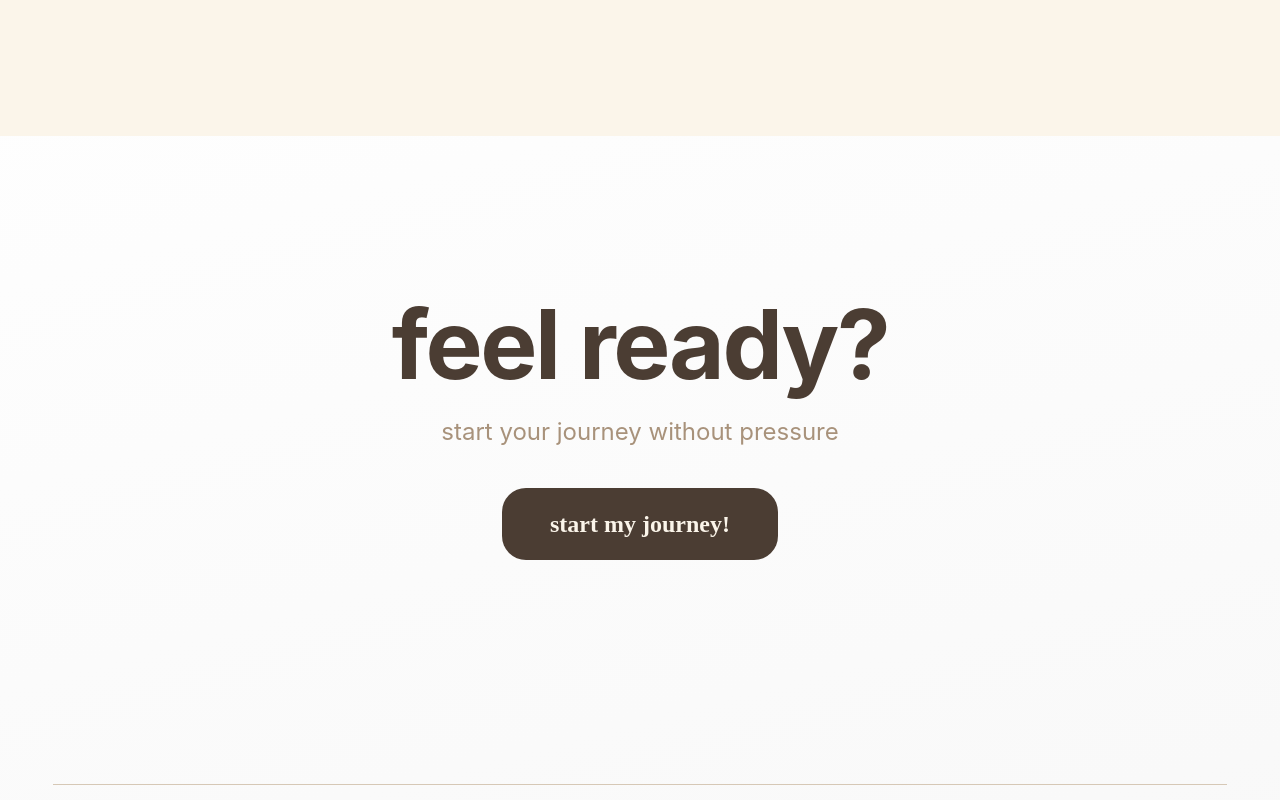
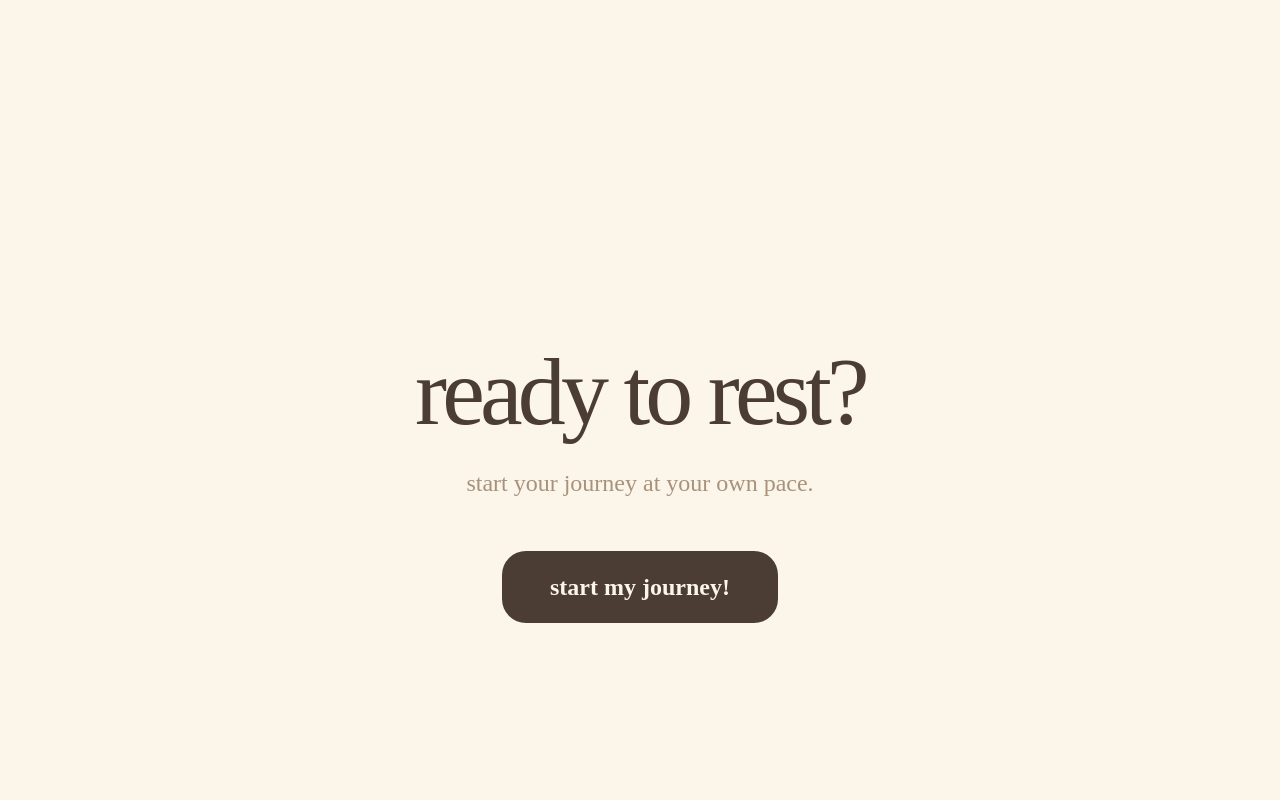
Before and after one commit to Stageddat/shelter-web, a Next.js app: page / in a window 1280 px wide. Shown: the part 3400-4200 px from the top of the page. Built offline with nearby package versions, Linux system fonts and the light colour scheme.

Commit message:
style: enhance Start section layout and improve text content

```diff
--- a/src/components/landing/sections/Start.tsx
+++ b/src/components/landing/sections/Start.tsx
@@ -2,15 +2,25 @@ import CtaButton from "../CtaButton";
 
 export default function Start() {
   return (
-    <section className="px-8 py-32 lg:py-40">
+    <section
+      className="bg-background relative overflow-hidden px-8 py-32 lg:py-52"
+      id="start"
+    >
+      {/* Decoración de fondo para cerrar con calidez */}
+      <div className="bg-secondary/40 absolute inset-x-0 bottom-0 -z-10 h-full w-full rounded-t-[100px] opacity-50 blur-3xl" />
+
       <div className="mx-auto max-w-4xl text-center">
-        <h2 className="text-foreground mb-6 text-6xl font-bold tracking-tight lg:text-8xl">
-          feel ready?
-        </h2>
-        <p className="text-muted-foreground mb-10 text-xl lg:text-2xl">
-          start your journey without pressure
-        </p>
-        <div className="flex justify-center">
+        <div className="space-y-6">
+          <h2 className="font-display text-foreground text-6xl font-normal tracking-tighter sm:text-7xl lg:text-8xl">
+            ready to rest?
+          </h2>
+
+          <p className="font-primary text-muted-foreground mx-auto max-w-md text-xl leading-relaxed lg:text-2xl">
+            start your journey at your own pace.
+          </p>
+        </div>
+
+        <div className="mt-12 flex flex-col items-center gap-6">
           <CtaButton />
         </div>
       </div>
```
